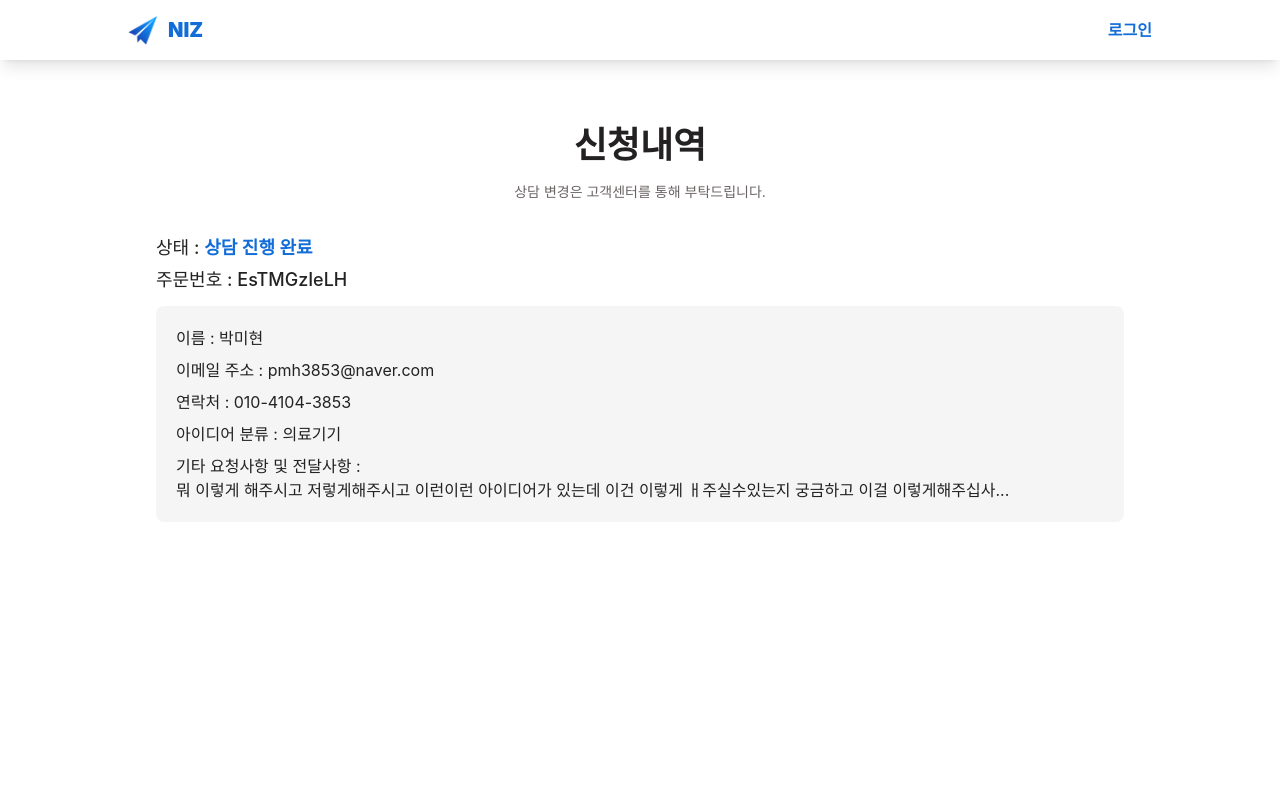
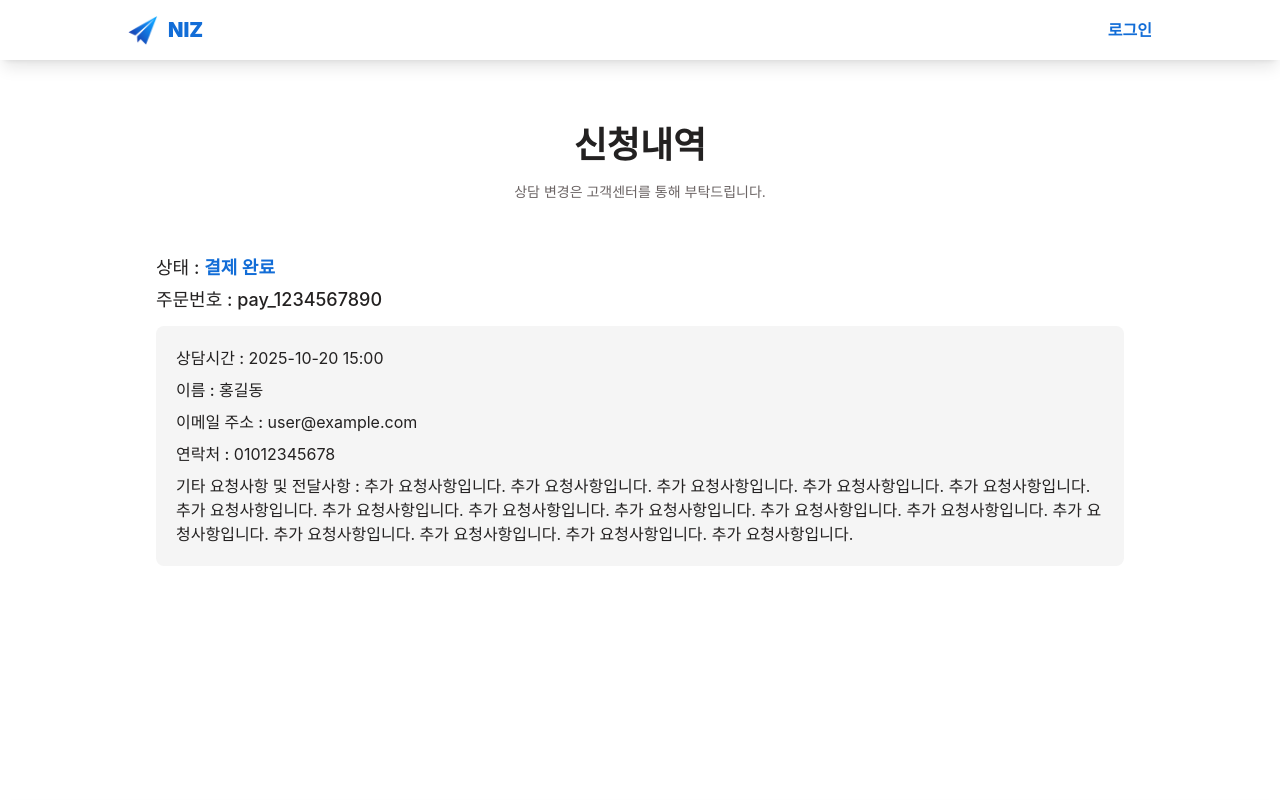
Before and after one commit to NIZ-Solutions/niz-front, a React (Create React App) app: page /mypage in a window 1280 px wide. Shown: the top 800 px of the page. Built offline with nearby package versions, Linux system fonts and the light colour scheme; no server answers.

Commit message:
🚑: Edit getMypage Axios

```diff
--- a/src/App.tsx
+++ b/src/App.tsx
@@ -13,19 +13,19 @@ import Error from "./pages/Error";
 
 function App() {
   return (
+    <BrowserRouter>
       <ErrorBoundary fallback={<Error />}>
         <Provider store={store}>
           <PersistGate loading={null} persistor={persistor}>
-          <BrowserRouter>
             <Modal />
             <ScrollToTop />
             <Nav />
             <Router />
             <Footer />
-          </BrowserRouter>
           </PersistGate>
         </Provider>
       </ErrorBoundary>
+    </BrowserRouter>
   );
 }
 
--- a/src/api/user/userAxios.ts
+++ b/src/api/user/userAxios.ts
@@ -59,15 +59,6 @@ export async function postLoginWithHandledError(
   }
 }
 
-export async function postRefresh(refreshToken: string) {
-  const res = await axios.post(
-    `${BASE}/auth/refresh`,
-    { refreshToken },
-    { headers: { "Content-Type": "application/json" } },
-  );
-  return res.data;
-}
-
 export async function postKakaoLogin(code: string) {
   const res = await axios.post(
     `${BASE}/auth/kakao`,
@@ -90,3 +81,13 @@ export async function postLogout(accessToken: string, refreshToken: string) {
   );
   return res.data;
 }
+
+export async function getMypage(accessToken: string) {
+  const res = await axios.get(`${BASE}/mypage`, {
+    headers: {
+      Authorization: `Bearer ${accessToken}`,
+      "Content-Type": "application/json",
+    },
+  });
+  return res.data;
+}
--- a/src/components/layout/Nav.tsx
+++ b/src/components/layout/Nav.tsx
@@ -31,6 +31,10 @@ export default function Nav() {
       dispatch(logout());
       navigate("/");
     }
+    if (resPostLogout.status === "Refresh") {
+      handleLogout();
+    }
+    // eslint-disable-next-line react-hooks/exhaustive-deps
   }, [resPostLogout.status, resPostLogout.responseData, dispatch, navigate]);
 
   return (
--- a/src/hooks/useAxios.ts
+++ b/src/hooks/useAxios.ts
@@ -1,8 +1,9 @@
-// useAxios.ts
 import { useState, useEffect, useCallback } from "react";
 import axios from "axios";
+import { useAppSelector } from "./useSelector";
+import { useAppDispatch } from "./useDispatch";
 
-type Status = "Idle" | "Loading" | "Success" | "Error";
+type Status = "Idle" | "Loading" | "Success" | "Error" | "Refresh";
 interface UseAxiosReturn<T> {
   axiosData: () => Promise<void>;
   responseData: T | null;
@@ -10,7 +11,6 @@ interface UseAxiosReturn<T> {
   error: unknown | null;
 }
 const getErrorMessage = (e: unknown) => {
-  // AxiosError인지 확인하고 서버 메시지 우선 추출
   if (axios.isAxiosError(e)) {
     const srvMsg =
       (e.response?.data as any)?.error?.message ??
@@ -29,7 +29,8 @@ const useAxios = <T>(
   const [responseData, setResponseData] = useState<T | null>(null);
   const [status, setStatus] = useState<Status>("Idle");
   const [error, setError] = useState<unknown | null>(null);
-
+  const user = useAppSelector((state) => state.user).data;
+  const dispatch = useAppDispatch();
   const axiosData = useCallback(async () => {
     setStatus("Loading");
     setError(null);
@@ -37,12 +38,28 @@ const useAxios = <T>(
       const data = await callback();
       setResponseData(data);
       setStatus("Success");
-    } catch (e) {
-      setStatus("Error");
-      setError(e);
-      alert(getErrorMessage(e));
+    } catch (err) {
+      console.error("request failed:", err);
+      const isAuthError =
+        (axios.isAxiosError(err) && err.response?.status === 401) ||
+        getErrorMessage(err) === "인증 실패";
+      if (isAuthError) {
+        try {
+          const res = await axios.post(
+            `${process.env.REACT_APP_API_BASE_URL}/auth/refresh`,
+            { refreshToken: user?.refreshToken },
+            { headers: { "Content-Type": "application/json" } },
+          );
+          dispatch(res.data.data);
+          setStatus("Refresh");
+        } catch (e) {
+          setStatus("Error");
+          setError(e);
+          alert(getErrorMessage(e));
+        }
+      }
     }
-  }, [callback]);
+  }, [callback, dispatch, user?.refreshToken]);
 
   useEffect(() => {
     if (skip) return;
--- a/src/pages/Mypage.tsx
+++ b/src/pages/Mypage.tsx
@@ -1,11 +1,49 @@
-import { useState } from "react";
-import { FontAwesomeIcon } from "@fortawesome/react-fontawesome";
-import { faClipboard } from "@fortawesome/free-regular-svg-icons";
+import { useEffect, useState } from "react";
+import useAxios from "../hooks/useAxios";
+import { getMypage } from "../api/user/userAxios";
+import { useAppSelector } from "../hooks/useSelector";
 
 export default function Mypage() {
-  const name = "박미현";
-  const money = "5000";
-  const textMoney = money.replace(/\B(?<!\.\d*)(?=(\d{3})+(?!\d))/g, ",");
+  const user = useAppSelector((state) => state.user).data;
+  const [userInfo, setUserInfo] = useState([
+    {
+      id: "1",
+      paymentId: "pay_1234567890",
+      userId: "1",
+      amount: 10000,
+      status: "PAID",
+      advicedAt: "2025-10-20T15:00:00.000Z",
+      name: "홍길동",
+      phone: "01012345678",
+      email: "user@example.com",
+      otherText:
+        "추가 요청사항입니다. 추가 요청사항입니다. 추가 요청사항입니다. 추가 요청사항입니다. 추가 요청사항입니다. 추가 요청사항입니다. 추가 요청사항입니다. 추가 요청사항입니다. 추가 요청사항입니다. 추가 요청사항입니다. 추가 요청사항입니다. 추가 요청사항입니다. 추가 요청사항입니다. 추가 요청사항입니다. 추가 요청사항입니다. 추가 요청사항입니다. ",
+      createdAt: "2025-10-07T12:34:56.000Z",
+    },
+  ]);
+  const resGetMypage = useAxios(
+    () => getMypage(user?.accessToken!),
+    [user?.refreshToken],
+    true,
+  );
+
+  useEffect(() => {
+    console.log("resGetMypage.status:", resGetMypage.status);
+    if (resGetMypage.status === "Idle") {
+      resGetMypage.axiosData();
+    }
+    if (resGetMypage.status === "Success" && resGetMypage.responseData) {
+      setUserInfo(resGetMypage.responseData.data);
+      console.log(userInfo);
+    }
+    if (resGetMypage.status === "Refresh") {
+      resGetMypage.axiosData();
+    }
+    if (resGetMypage.status === "Error") {
+      return;
+    }
+    // eslint-disable-next-line react-hooks/exhaustive-deps
+  }, [resGetMypage.status, resGetMypage.responseData]);
 
   return (
     <div className="flex min-h-screen w-full flex-col overflow-auto text-black-000 dark:text-gray-001">
@@ -39,33 +77,56 @@ export default function Mypage() {
         <h1 className="mr-auto text-4xl font-extrabold leading-[50px] md:mr-0 md:min-w-[50%] dark:text-white-000">
           신청내역
         </h1>
-        <p className="pb-5 text-sm text-gray-003 dark:text-gray-001">
+        <p className="pb-10 text-sm text-gray-003 dark:text-gray-001">
           상담 변경은 고객센터를 통해 부탁드립니다.
         </p>
-        {/* 신청내역 리스트*/}
-        <div className="flex flex-col gap-12 md:text-left">
-          <div className="flex flex-col gap-1">
+        <div className="flex flex-col gap-16 md:text-left">
+          {userInfo.length === 0 ? (
+            <p className="text-gray-003 dark:text-gray-001">
+              신청 내역이 없습니다.
+            </p>
+          ) : (
+            userInfo.map((info) => (
+              <div key={info.id} className="flex flex-col gap-1">
                 <div className="flex flex-row text-lg">
                   <p className="font-medium">상태 :&nbsp;</p>
-              <p className="font-semibold text-blue-001">상담 진행 완료</p>
+                  <p className="font-semibold text-blue-001">
+                    {info.status === "PAID" ? "결제 완료" : info.status}
+                  </p>
                 </div>
                 <div className="flex flex-row text-lg font-medium">
-              <p className="">주문번호 :&nbsp;</p>
-              <p className="">EsTMGzIeLH</p>
+                  <p>주문번호 :&nbsp;</p>
+                  <p>{info.paymentId}</p>
                 </div>
                 <div className="dark:bg-gray-005 relative mt-2 flex flex-col gap-2 rounded-lg bg-gray-000 p-5 md:text-left">
-              <p className="">이름 :&nbsp;{name}</p>
-              <p className="">이메일 주소 :&nbsp;pmh3853@naver.com</p>
-              <p className="">연락처 :&nbsp;010-4104-3853</p>
-              <p className="">아이디어 분류 :&nbsp;의료기기</p>
-              <p className="">
-                기타 요청사항 및 전달사항 :&nbsp;
-                <br />뭐 이렇게 해주시고 저렇게해주시고 이런이런 아이디어가
-                있는데 이건 이렇게 ㅐ주실수있는지 궁금하고 이걸
-                이렇게해주십사...
+                  <p>
+                    <p className="inline font-medium">상담시간 :</p>&nbsp;
+                    {info.advicedAt.replace("T", " ").slice(0, 16)}
                   </p>
+                  <p>
+                    <p className="inline font-medium">이름 :</p>&nbsp;
+                    {info.name}
+                  </p>
+                  <p>
+                    <p className="inline font-medium">이메일 주소 :</p>&nbsp;
+                    {info.email}
+                  </p>
+                  <p>
+                    <p className="inline font-medium">연락처 :</p>&nbsp;
+                    {info.phone}
+                  </p>
+                  {info.otherText && (
+                    <p>
+                      <p className="inline font-medium">
+                        기타 요청사항 및 전달사항 :
+                      </p>
+                      &nbsp;{info.otherText}
+                    </p>
+                  )}
                 </div>
               </div>
+            ))
+          )}
         </div>
       </div>
     </div>
--- a/src/pages/SubscriptionLoading.tsx
+++ b/src/pages/SubscriptionLoading.tsx
@@ -67,6 +67,8 @@ export default function SubscriptionLoading() {
       navigate("/subscription/complete", { replace: true });
     } else if (resSubComplete.status === "Error") {
       navigate("/");
+    } else if (resSubComplete.status === "Refresh") {
+      resSubComplete.axiosData();
     }
   }, [resSubComplete.status, resSubComplete.responseData, dispatch, navigate]);
 
```
Lines whose indentation alone changed are shown as unchanged.
